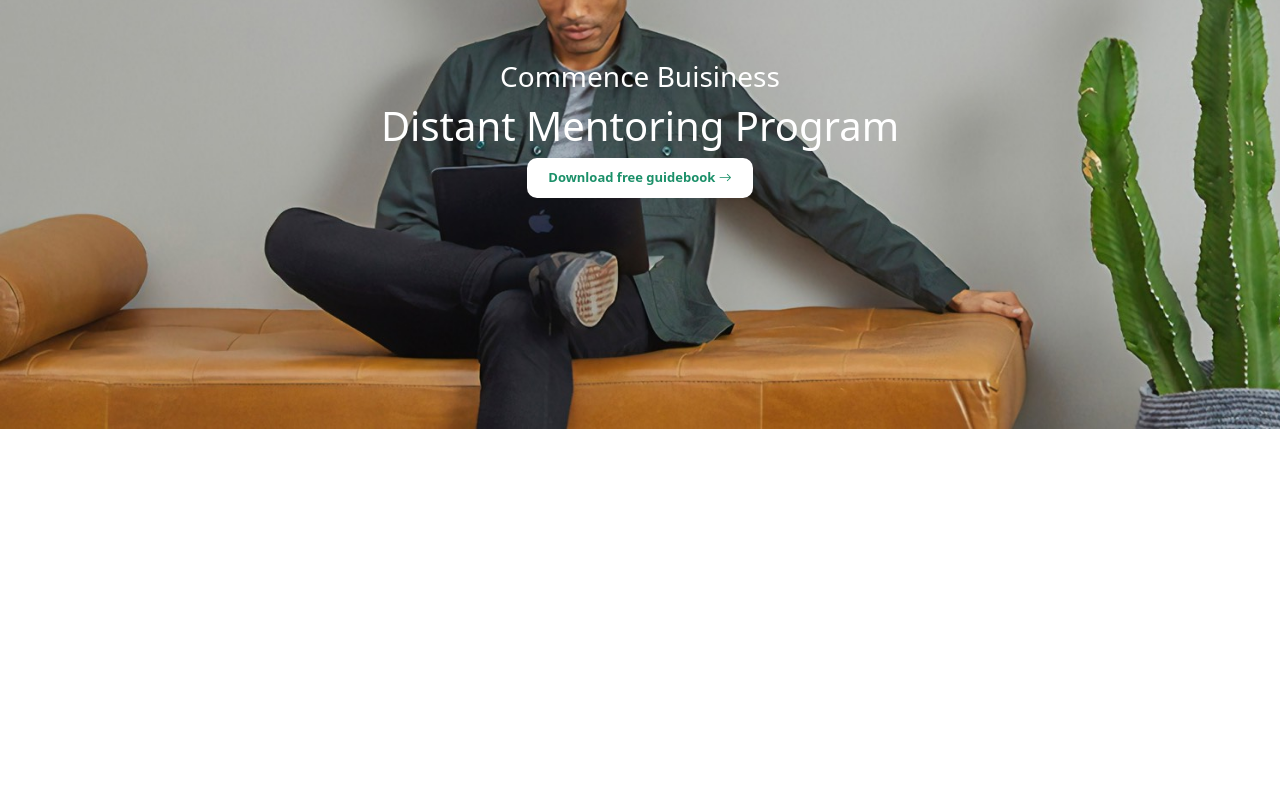
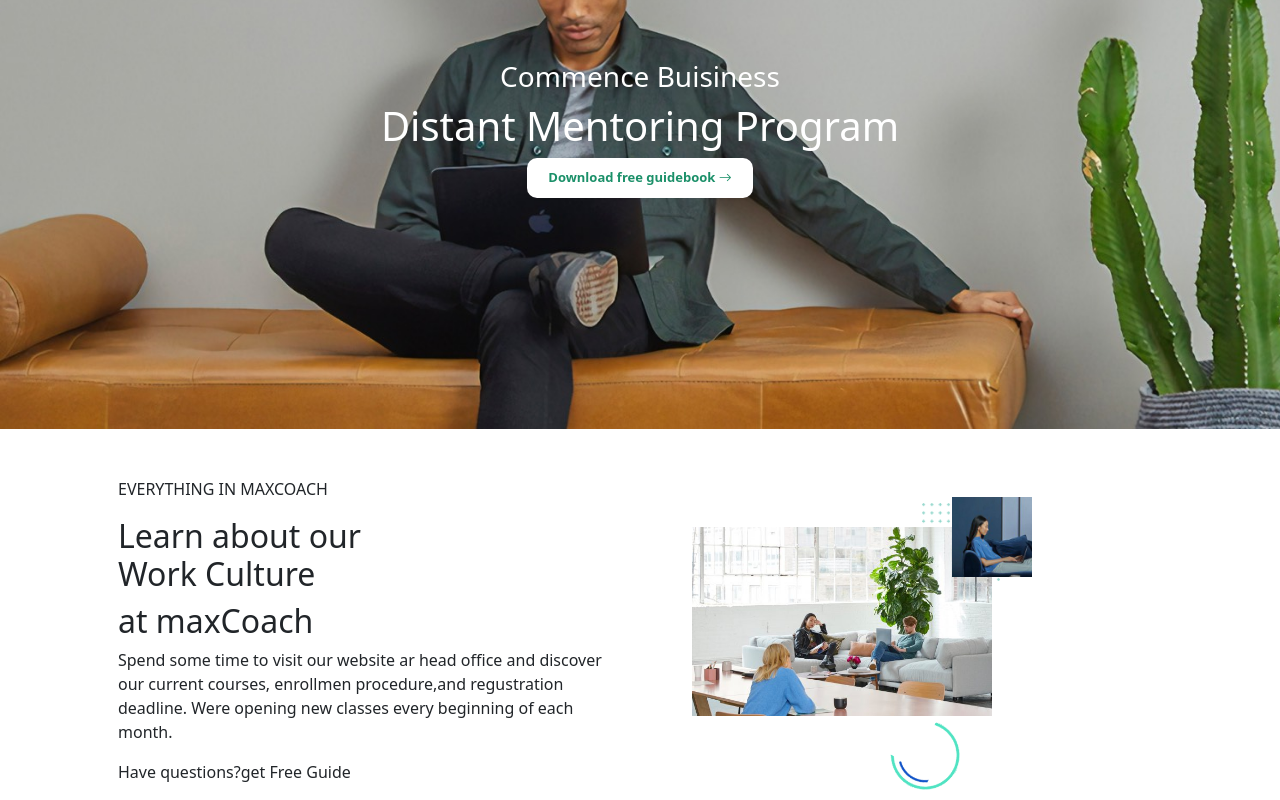
Before and after one commit to Sara-Barbi/proj-html-vuejs, a Vue app: page / in a window 1280 px wide. Shown: the part 236-1036 px from the top of the page. Before the commit the page ends 800 px from the top, so only its background shows below. Built offline with nearby package versions, Linux system fonts and the light colour scheme.

Commit message:
prima parte main

```diff
--- a/src/components/MAIN.vue
+++ b/src/components/MAIN.vue
@@ -1,5 +1,23 @@
 <template>
   <div class="main">
+    <div class="container">
+      <div class="row mt-5">
+        <div class="col-6  ps-5 ">
+          <p>EVERYTHING IN MAXCOACH</p>
+          <h2>Learn about our <h2 class="thinH2">Work Culture</h2>at maxCoach</h2>
+          <p>Spend some time to visit our website ar head office and discover our current courses, enrollmen procedure,and regustration deadline. Were opening new classes every beginning of each month.</p>
+          <p>Have questions?get Free Guide</p>
+        </div>
+        <div class="col-6">
+          <img class='imgPrinc' src="../assets/image/stock-full-hd-10-ohki1ayywq3cqutettrncduujpoaorifqu4relt2ts.jpg" alt="">
+          <img class='imgTop' src="../assets/image/about-us-01-ohkia3qg98rq9vg3s0mn2hkflr1migdqdw370qnegc.jpg" alt="">
+          <img class='pattern' src="../assets/image/maxcoach-shape-07-100x100.png" alt="">
+          <img class='circle' src="../assets/image/maxcoach-shape-02.png" alt="">
+
+
+        </div>
+      </div>
+    </div>
 
     <courses/>
 
@@ -29,6 +47,42 @@ export default {
 <style scoped lang="scss">
   @import url("https://cdn.jsdelivr.net/npm/bootstrap-icons@1.8.0/font/bootstrap-icons.css");
   @import '../assets/style/variables.scss';
+  div{
+
+    position: relative;
+    .imgPrinc{
+      width: 300px;
+      position: relative;
+      top: 50px;
+      right: -40px;
+      margin: auto 0;
+      z-index: 1;
+
+    }
+    .imgTop{
+      position: absolute;
+      width: 80px;
+      top: 20px;
+      z-index: 2;
+
+
+    }
+    .pattern{
+      position: absolute;
+      top: 26px;
+      right: 210px;
+      width: 78px;
+
+    }
+    .circle{
+      width:70px;
+      position: absolute;
+      z-index: 3;
+      bottom: 10px;
+      right: 250px;
+
+    }
+  }
 
 
 </style>
```
